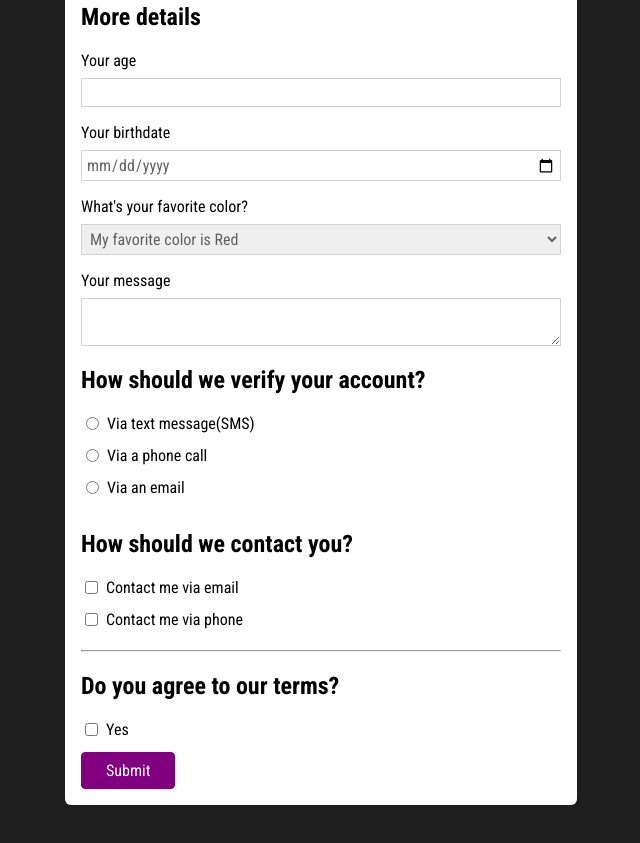
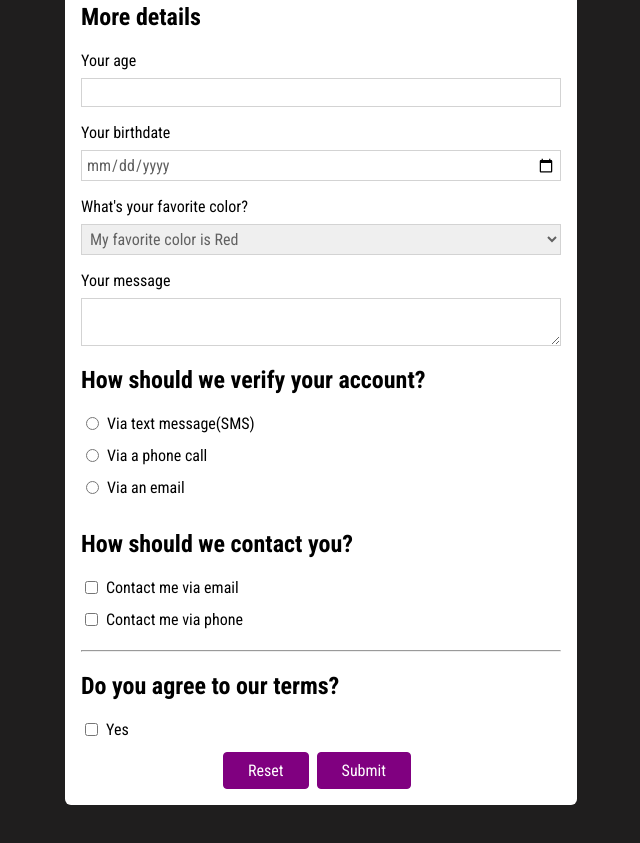
Before and after one commit to Ryomi-j/Personal-Information--practice, a plain HTML site: page index.html in a window 1280 px wide. Shown: the part 408-1251 px from the top of the page, without its empty margins (319-959 px from the left). Drawn offline with Linux system fonts and the light colour scheme.

Commit message:
added a reset button

```diff
--- a/index.html
+++ b/index.html
@@ -115,8 +115,9 @@
           </div>
         </section>
 
-        <section>
-          <button>Submit</button>
+        <section id="btn">
+          <button type="reset">Reset</button>
+          <button type="submit">Submit</button>
         </section>
       </form>
     </main>
--- a/styles.css
+++ b/styles.css
@@ -47,6 +47,12 @@ textarea:focus {
   border-color: rgba(62, 3, 118, 0.999);
 }
 
+#btn {
+    display: flex;
+    justify-content: center;
+    align-items: center;
+}
+
 button {
   display: block;
   font: inherit;
@@ -54,6 +60,7 @@ button {
   color: white;
   border: 1px solid purple;
   padding: 0.5rem 1.5rem;
+  margin-right: 0.5rem;
   border-radius: 4px;
   cursor: pointer;
 }
```
